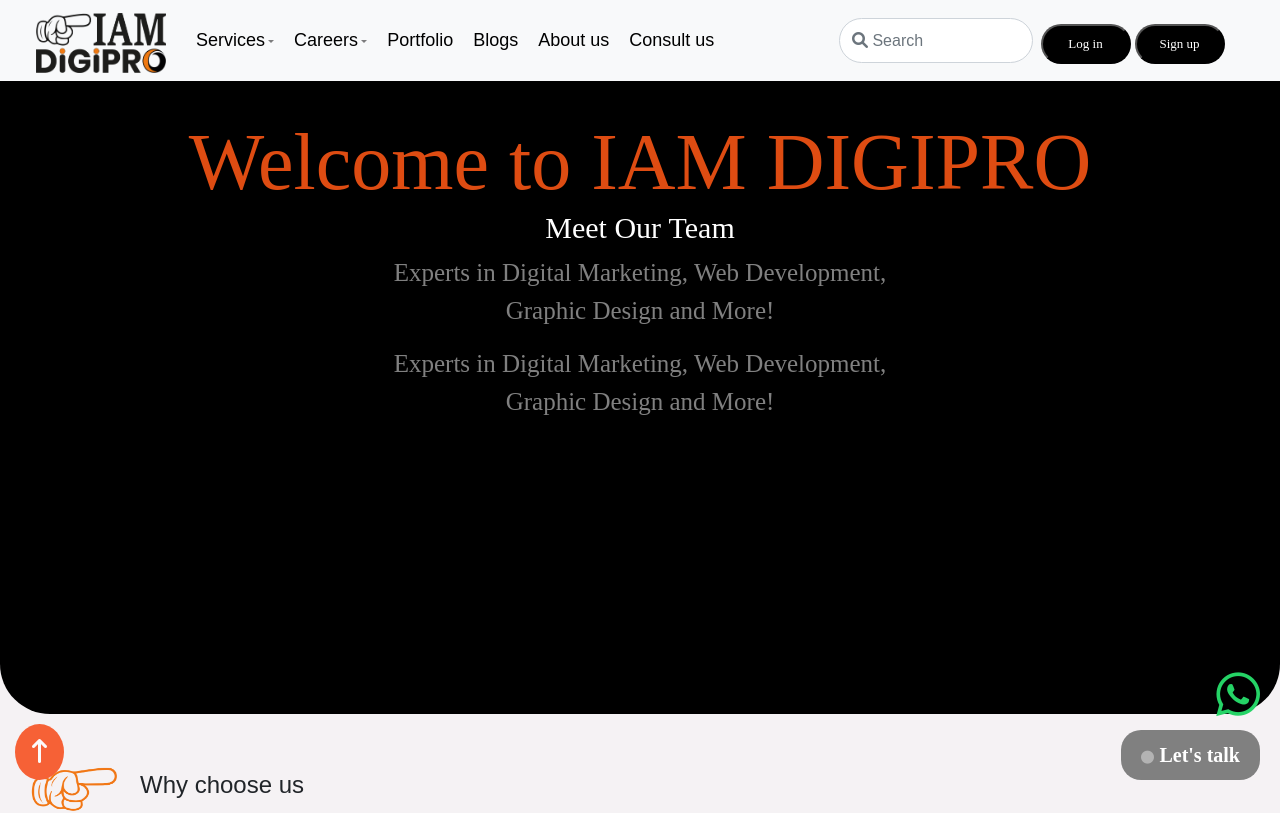
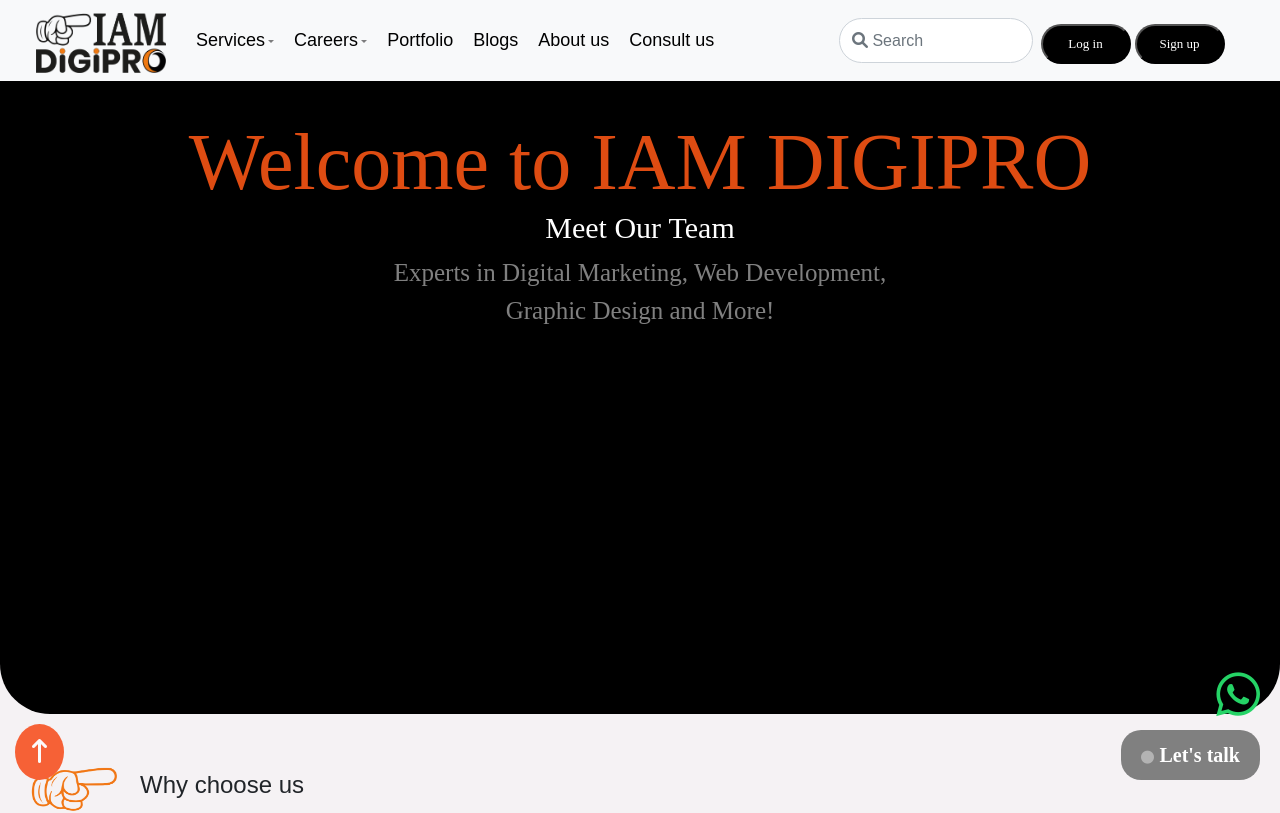
Before and after one commit to PROJECT-IAMDIGIPRO/Demodigipro, an Angular app: page /aboutus in a window 1280 px wide. Shown: the top 813 px of the page. Built offline with nearby package versions, Linux system fonts and the light colour scheme.

Commit message:
removed line

```diff
--- a/src/app/about-us/about-us.component.html
+++ b/src/app/about-us/about-us.component.html
@@ -80,8 +80,7 @@
                 <h2 class="head-2">Meet Our <span style="font-family: alifira;">Team</span></h2>
                 <p class="para-1">Experts in Digital Marketing, Web Development,<br>
                     Graphic Design and More!</p>
-                    <p class="para-1">Experts in Digital Marketing, Web Development,<br>
-                        Graphic Design and More!</p>
+
 
             </div>
             <div class="container-2">
```
